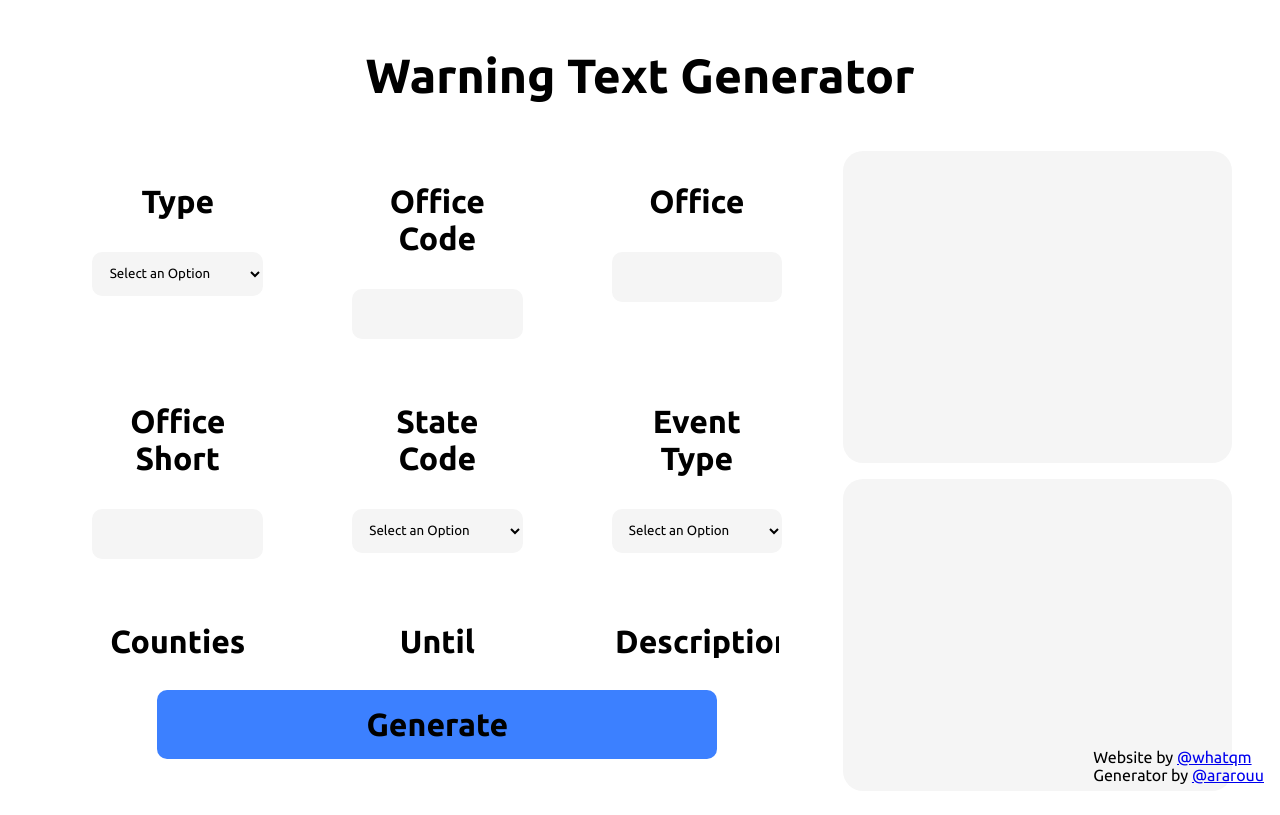
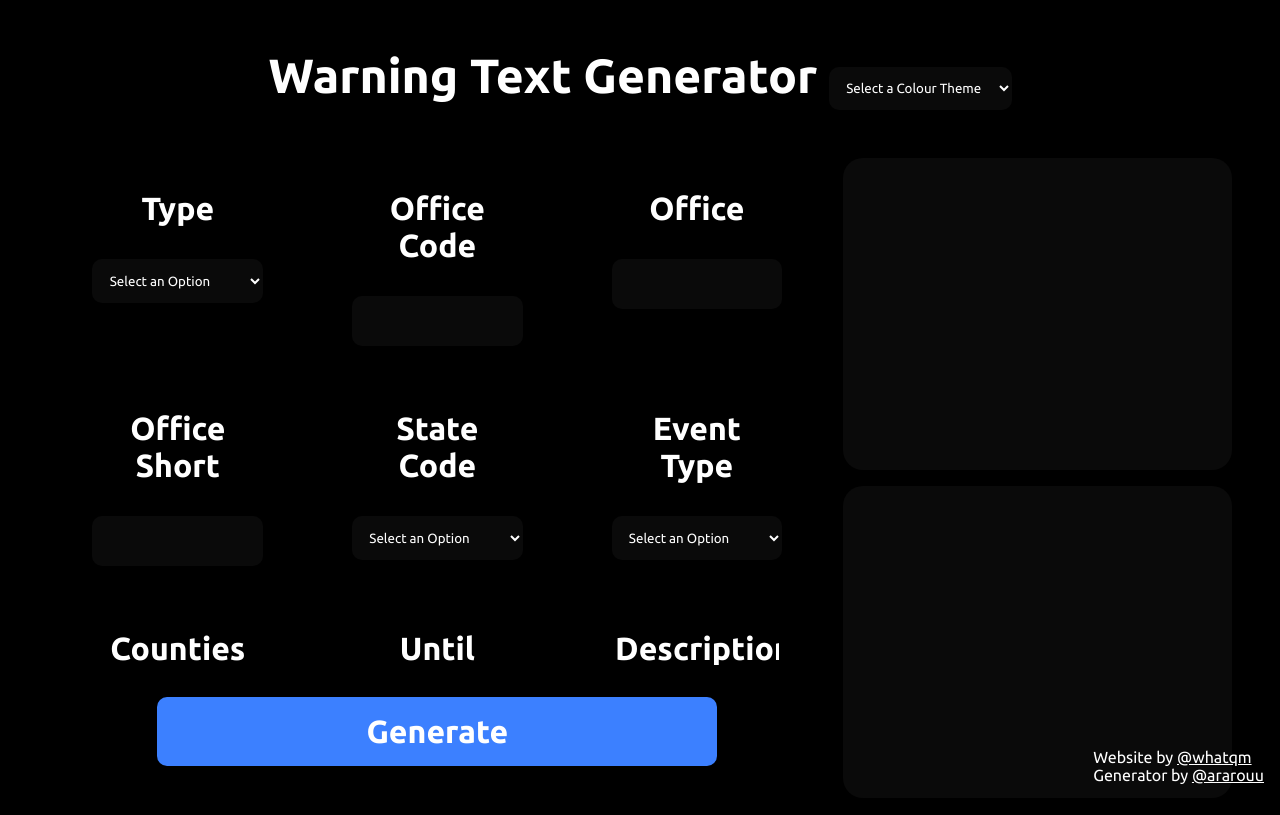
Before and after one commit to What-Question-Mark/funny-warngen, a plain HTML site: page index.html in a window 1280 px wide. Drawn offline with Linux system fonts and the light colour scheme.

Commit message:
dark mode

```diff
--- a/index.html
+++ b/index.html
@@ -1,5 +1,5 @@
 <!DOCTYPE html>
-<html lang="en">
+<html lang="en" data-color-scheme="dark">
 
 <head>
     <meta charset="UTF-8">
@@ -9,10 +9,32 @@
 
     <link rel="stylesheet" href="styles.css">
     <script src="index.js" type="module" defer></script>
+    <script defer>
+        function setColour() {
+            const colourInput = document.getElementById("colour").value;
+            localStorage.setItem("colour", colourInput);
+            document.documentElement.style.overflow = "hidden";
+            document.body.clientWidth;
+            document.documentElement.style.overflow = "";
+            if (colourInput == 0) {
+                document.documentElement.setAttribute("data-color-scheme", "dark");
+            }
+            if (colourInput == 1) {
+                document.documentElement.setAttribute("data-color-scheme", "light");
+            }
+        }
+    </script>
 </head>
 
 <body>
-    <h1>Warning Text Generator</h1>
+    <h1>Warning Text Generator
+        <select style="width: fit-content;" id="colour" onchange="setColour()">
+            <option value="" disabled="" selected="">Select a Colour Theme</option>
+            <option value="0">Dark</option>
+            <option value="1">Light</option>
+        </select>
+    </h1>
+
 
     <div class="content">
         <form id="form">
--- a/index.js
+++ b/index.js
@@ -11,6 +11,15 @@ import {
     Add2NewLines,
     SetTime,
 } from "./src/config.js";
+
+const colourStorage = localStorage.getItem("colour");
+
+if (colourStorage == 0) {
+    document.documentElement.setAttribute("data-color-scheme", "dark");
+}
+if (colourStorage == 1) {
+    document.documentElement.setAttribute("data-color-scheme", "light");
+}
 
 const atDate =
     new Date()
--- a/styles.css
+++ b/styles.css
@@ -1,4 +1,18 @@
 @import url("https://fonts.googleapis.com/css2?family=Ubuntu:wght@300;400;500;600;700;800;900&display=swap");
+
+[data-color-scheme="light"] {
+    --background: white;
+    --input: whitesmoke;
+    --text: black;
+    color-scheme: light;
+}
+
+[data-color-scheme="dark"] {
+    --background: black;
+    --input: #0a0a0a;
+    --text: white;
+    color-scheme: dark;
+}
 
 * {
     margin: 0;
@@ -6,6 +20,11 @@
     box-sizing: border-box;
     font-family: "Ubuntu", sans-serif;
     overflow: hidden;
+    color: var(--text);
+}
+
+body {
+    background-color: var(--background);
 }
 
 h1 {
@@ -44,7 +63,7 @@ input[type="text"] {
     width: 75%;
     font-size: 1em;
     font-weight: 400;
-    background-color: whitesmoke;
+    background-color: var(--input);
     padding: 1em;
     border-radius: 10px;
     outline: none;
@@ -78,7 +97,7 @@ input[type="submit"] {
 
 .two-inputs-item {
     width: max-content;
-    background-color: whitesmoke;
+    background-color: var(--input);
     padding: 1em;
     border-radius: 10px;
     outline: none;
@@ -87,7 +106,7 @@ input[type="submit"] {
 
 select {
     width: 75%;
-    background-color: whitesmoke;
+    background-color: var(--input);
     padding: 1em;
     border-radius: 10px;
     outline: none;
@@ -111,7 +130,7 @@ select {
     font-family: Consolas, monaco, monospace;
     font-size: large;
     overflow: scroll;
-    background-color: whitesmoke;
+    background-color: var(--input);
     border-radius: 20px;
     padding: 1em;
     height: 100%;
```
